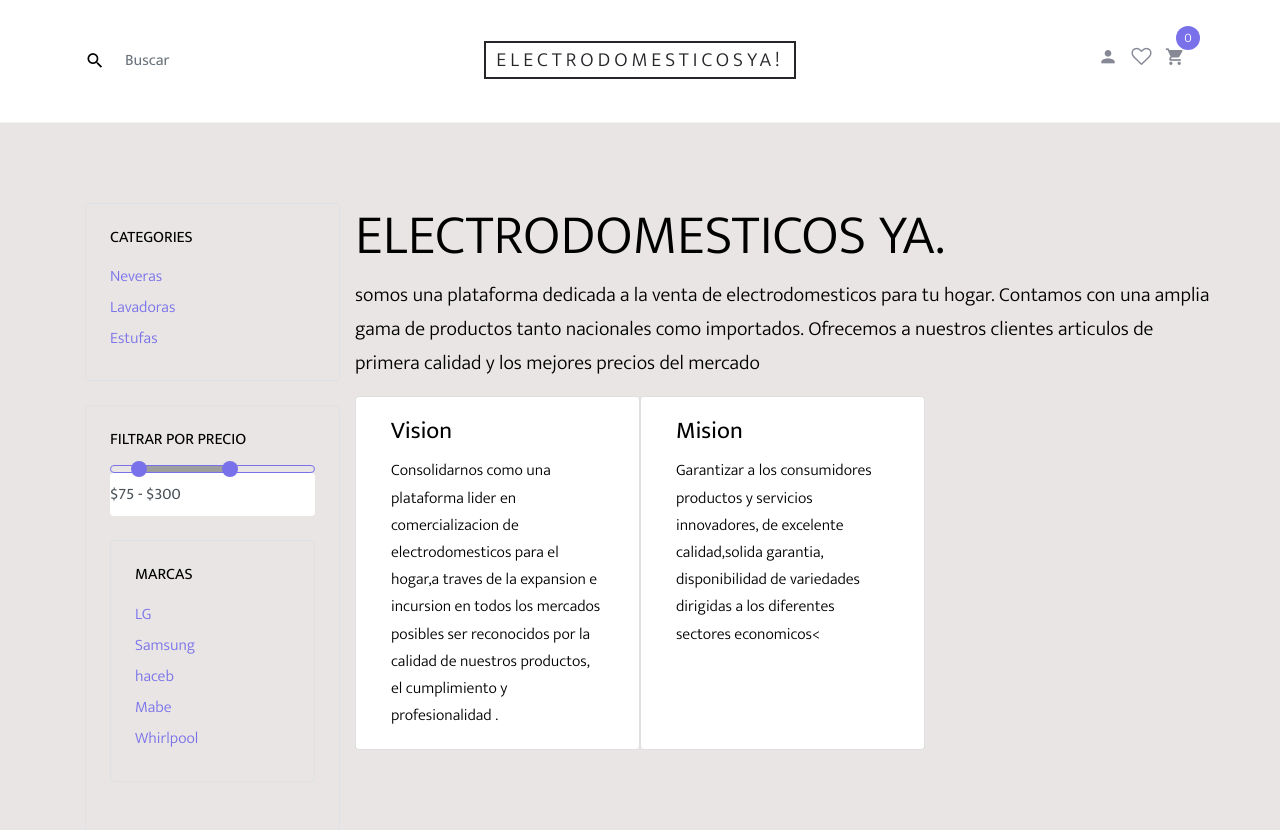
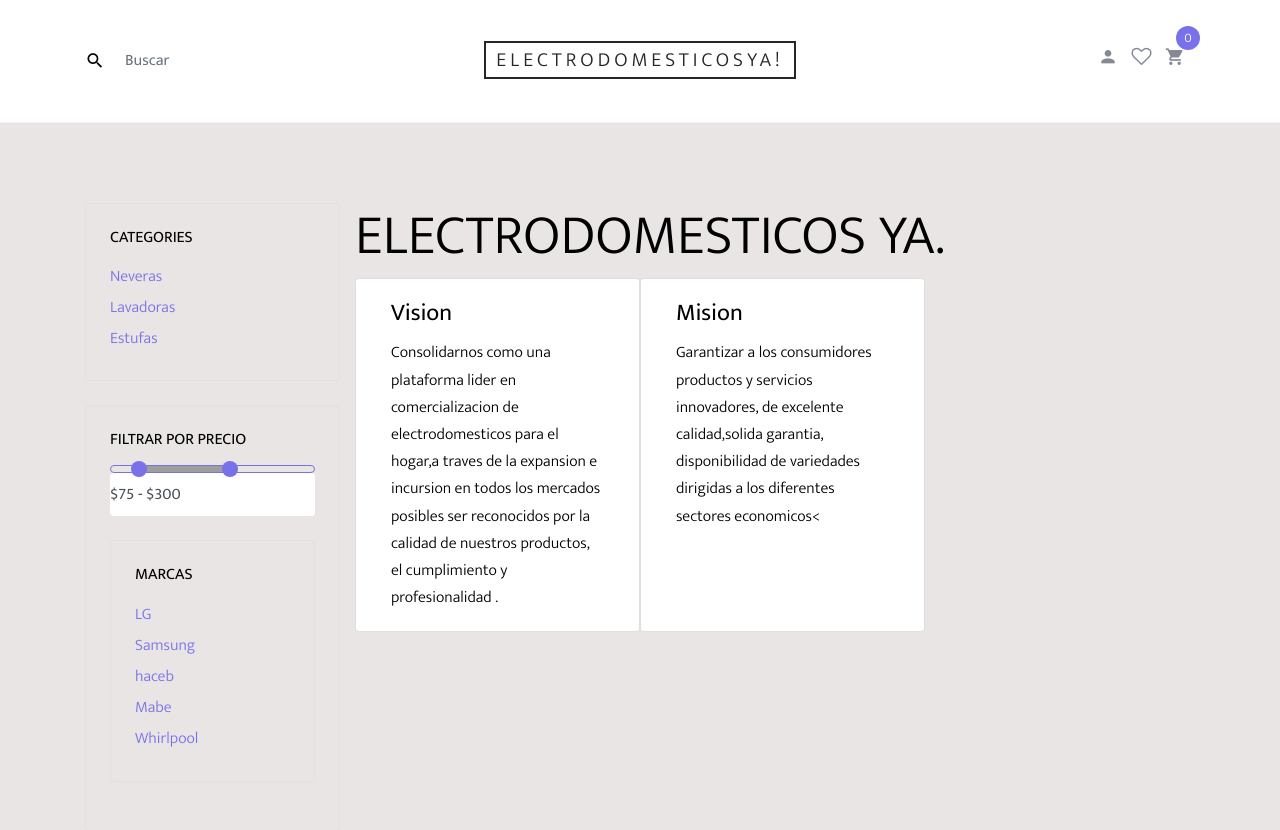
Before and after one commit to Jescarraga2809/gestion_ventas, a PHP site: page /Sistema_Ventas/ in a window 1280 px wide. Shown: the part 467-1297 px from the top of the page. Run offline with PHP 8.4, Linux system fonts and the light colour scheme; some web fonts are replaced; grey boxes are pictures that could not be loaded.

Commit message:
Se agregan los archivos luego de hacer el git reset mixed

```diff
--- a/index.php
+++ b/index.php
@@ -40,10 +40,7 @@
 
             <div class="row mb-5">
                 <h3 class="display-4">ELECTRODOMESTICOS YA.</h3>
-                        <p class="lead">somos una plataforma dedicada a la venta de electrodomesticos para tu hogar.
-                            Contamos con una amplia gama de productos tanto nacionales como importados.
-                            Ofrecemos a nuestros clientes articulos de primera calidad y los mejores precios del mercado</p>
-                        <hr class="my-4">
+                        <p class="lead">     <hr class="my-4">
 
 
                         <div class="card col-lg-4">
```
